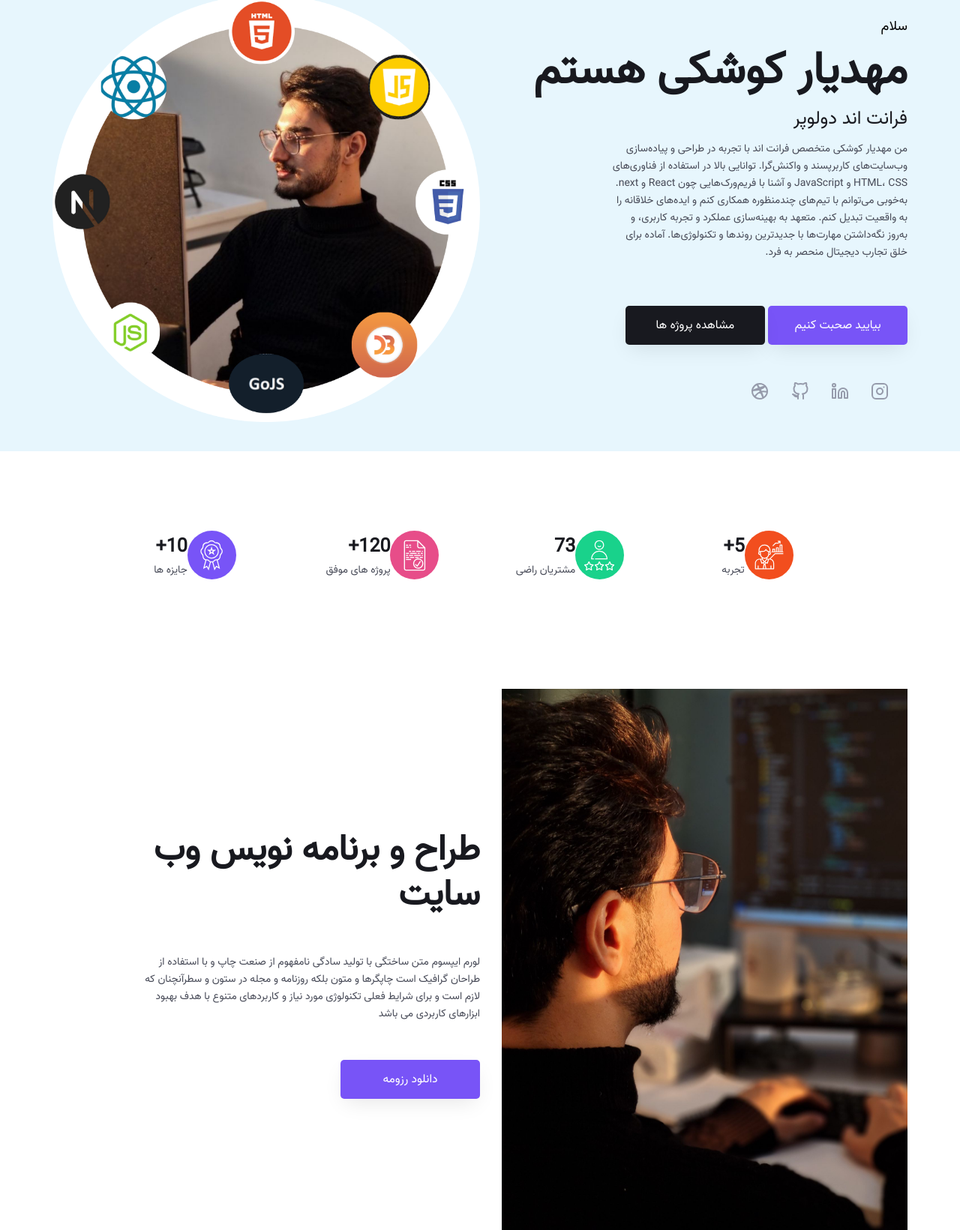
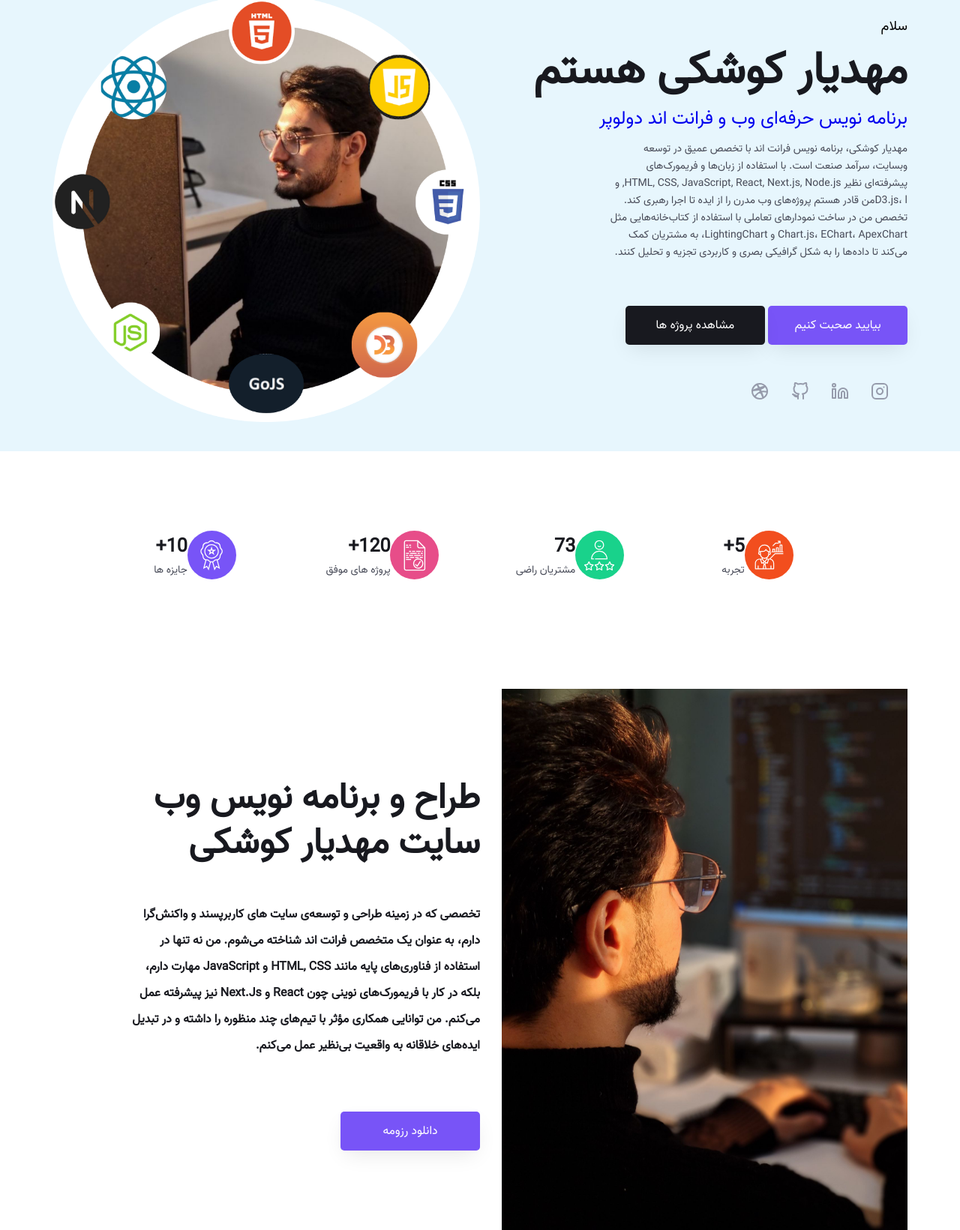
Before and after one commit to mahdiyar-koushki/mahdiyar-koushki.github.io, a plain HTML site: page index.html in a window 1280 px wide. Shown: the part 237-1878 px from the top of the page at 75% size. Drawn offline with nearby package versions, Linux system fonts and the light colour scheme.

Commit message:
update pragraph

```diff
--- a/index.html
+++ b/index.html
@@ -75,10 +75,16 @@
                         <h1 class="heading">مهدیار کوشکی هستم
 
                         </h1>
-                        <h4 class="heading2"> فرانت اند دولوپر
+                        <h4 class="heading2">
+                            <a href="#">
+
+                                  برنامه نویس حرفه‌ای وب و فرانت اند دولوپر
+                            </a>
                         </h4>
                         <p class="paragraph">
-                            من مهدیار کوشکی متخصص فرانت اند با تجربه در طراحی و پیاده‌سازی وب‌سایت‌های کاربرپسند و واکنش‌گرا. توانایی بالا در استفاده از فناوری‌های HTML، CSS و JavaScript و آشنا با فریم‌ورک‌هایی چون React و next. به‌خوبی می‌توانم با تیم‌های چندمنظوره همکاری کنم و ایده‌های خلاقانه را به واقعیت تبدیل کنم. متعهد به بهینه‌سازی عملکرد و تجربه کاربری، و به‌روز نگه‌داشتن مهارت‌ها با جدیدترین روندها و تکنولوژی‌ها. آماده برای خلق تجارب دیجیتال منحصر به فرد. </p>
+                            مهدیار کوشکی، برنامه نویس فرانت اند با تخصص عمیق در توسعه وبسایت، سرآمد صنعت است. با استفاده از زبان‌ها و فریمورک‌های پیشرفته‌ای نظیر HTML, CSS, JavaScript, React, Next.js, Node.js, و D3.js، lمن  قادر هستم پروژه‌های وب مدرن را از ایده تا اجرا رهبری کند. تخصص من در ساخت نمودارهای تعاملی با استفاده از کتاب‌خانه‌هایی مثل Chart.js، EChart، ApexChart و LightingChart، به مشتریان کمک می‌کند تا داده‌ها را به شکل گرافیکی بصری و کاربردی تجزیه و تحلیل کنند.
+
+                        </p>
                         <div class="btn-blk">
                             <a href="#contact" class="btn btn-blue">بیایید صحبت کنیم</a>
                             <a href="#portfolio" class="btn btn-black">مشاهده پروژه ها</a>
@@ -101,8 +107,14 @@
                         </div>
                     </div>
                     <div class="col-right">
-                        <img class="image-main" src="assets/images/مهدیار کوشکی.png" alt="مهدیار کوشکی ">
-                        <img class="image-darkmode" src="assets/images/مهدیار کوشکی.png"alt="مهدیار کوشکی ">
+                        <a >
+
+                            <img class="image-main" src="assets/images/مهدیار کوشکی.png" alt="مهدیار کوشکی ">
+                        </a>
+                        <a>
+
+                            <img class="image-darkmode" src="assets/images/مهدیار کوشکی.png"alt="مهدیار کوشکی ">
+                        </a>
                     </div>
                 </div>
             </div>
@@ -159,9 +171,12 @@
                         <img class="about-col-left-img" src="assets/images/madikoushki.jpg" alt="مهدیار کوشکی">
                     </div>
                     <div class="about-col-right">
-                        <h2 class="about-heading">طراح و برنامه نویس وب سایت </h2>
-                        <h3 class="about2"> </h3>
-                        <p class="about3">لورم ایپسوم متن ساختگی با تولید سادگی نامفهوم از صنعت چاپ و با استفاده از طراحان گرافیک است چاپگرها و متون بلکه روزنامه و مجله در ستون و سطرآنچنان که لازم است و برای شرایط فعلی تکنولوژی مورد نیاز و کاربردهای متنوع با هدف بهبود ابزارهای کاربردی می باشد </p>
+                        <h2 class="about-heading">
+                          <a >  طراح و برنامه نویس وب سایت  مهدیار کوشکی</a>
+                        </h2>
+                        <h3 class="about2">
+                            تخصصی که در زمینه‌ طراحی و توسعه‌ی سایت های کاربرپسند و واکنش‌گرا دارم، به عنوان یک متخصص فرانت اند شناخته می‌شوم. من نه تنها در استفاده از فناوری‌های پایه مانند HTML, CSS و JavaScript مهارت دارم، بلکه در کار با فریمورک‌های نوینی چون React و Next.js نیز پیشرفته عمل می‌کنم. من توانایی همکاری مؤثر با تیم‌های چند منظوره را داشته و در تبدیل ایده‌های خلاقانه به واقعیت بی‌نظیر عمل می‌کنم.
+                        </h3>
                         <div class="about-btn-blk">
                             <a href="#" class="btn btn-blue about-btn">دانلود رزومه</a>
                         </div>
@@ -286,7 +301,7 @@
                             <img src="assets/images/services/ui-design.svg" alt="ui design">
                         </div>
                         <h3>طراحی UI/UX</h3>
-                        <p>لورم ایپسوم متن ساختگی با تولید سادگی نامفهوم از صنعت چاپ و با استفاده از طراحان گرافیک است چاپگرها و متون بلکه روزنامه و مجله در ستون و سطرآنچنان که لازم است و برای شرایط فعلی تکنولوژی مورد نیاز </p>
+                        <!-- <p>لورم ایپسوم متن ساختگی با تولید سادگی نامفهوم از صنعت چاپ و با استفاده از طراحان گرافیک است چاپگرها و متون بلکه روزنامه و مجله در ستون و سطرآنچنان که لازم است و برای شرایط فعلی تکنولوژی مورد نیاز </p> -->
                     </div>
                     <!-- item -->
                     <div class="services-block">
@@ -294,7 +309,7 @@
                             <img src="assets/images/services/web-dev.svg" alt="web dev">
                         </div>
                         <h3>توسعه وب</h3>
-                        <p>لورم ایپسوم متن ساختگی با تولید سادگی نامفهوم از صنعت چاپ و با استفاده از طراحان گرافیک است چاپگرها و متون بلکه روزنامه و مجله در ستون و سطرآنچنان که لازم است و برای شرایط فعلی تکنولوژی مورد نیاز </p>
+                        <!-- <p>لورم ایپسوم متن ساختگی با تولید سادگی نامفهوم از صنعت چاپ و با استفاده از طراحان گرافیک است چاپگرها و متون بلکه روزنامه و مجله در ستون و سطرآنچنان که لازم است و برای شرایط فعلی تکنولوژی مورد نیاز </p> -->
                     </div>
                     <!-- item -->
                     <div class="services-block">
@@ -302,7 +317,7 @@
                             <img src="assets/images/services/illustration.svg" alt="illustration">
                         </div>
                         <h3>طراحی</h3>
-                        <p>لورم ایپسوم متن ساختگی با تولید سادگی نامفهوم از صنعت چاپ و با استفاده از طراحان گرافیک است چاپگرها و متون بلکه روزنامه و مجله در ستون و سطرآنچنان که لازم است و برای شرایط فعلی تکنولوژی مورد نیاز </p>
+                        <!-- <p>لورم ایپسوم متن ساختگی با تولید سادگی نامفهوم از صنعت چاپ و با استفاده از طراحان گرافیک است چاپگرها و متون بلکه روزنامه و مجله در ستون و سطرآنچنان که لازم است و برای شرایط فعلی تکنولوژی مورد نیاز </p> -->
                     </div>
                     <!-- item -->
                     <div class="services-block">
@@ -310,7 +325,7 @@
                             <img src="assets/images/services/seo.svg" alt="SEO ">
                         </div>
                         <h3>سئو </h3>
-                        <p>لورم ایپسوم متن ساختگی با تولید سادگی نامفهوم از صنعت چاپ و با استفاده از طراحان گرافیک است چاپگرها و متون بلکه روزنامه و مجله در ستون و سطرآنچنان که لازم است و برای شرایط فعلی تکنولوژی مورد نیاز </p>
+                        <!-- <p>لورم ایپسوم متن ساختگی با تولید سادگی نامفهوم از صنعت چاپ و با استفاده از طراحان گرافیک است چاپگرها و متون بلکه روزنامه و مجله در ستون و سطرآنچنان که لازم است و برای شرایط فعلی تکنولوژی مورد نیاز </p> -->
                     </div>
                     <!-- item -->
                     <div class="services-block">
@@ -318,7 +333,7 @@
                             <img src="assets/images/services/content-writing.svg" alt="Content writing ">
                         </div>
                         <h3>نوشتن محتوا </h3>
-                        <p>لورم ایپسوم متن ساختگی با تولید سادگی نامفهوم از صنعت چاپ و با استفاده از طراحان گرافیک است چاپگرها و متون بلکه روزنامه و مجله در ستون و سطرآنچنان که لازم است و برای شرایط فعلی تکنولوژی مورد نیاز </p>
+                        <!-- <p>لورم ایپسوم متن ساختگی با تولید سادگی نامفهوم از صنعت چاپ و با استفاده از طراحان گرافیک است چاپگرها و متون بلکه روزنامه و مجله در ستون و سطرآنچنان که لازم است و برای شرایط فعلی تکنولوژی مورد نیاز </p> -->
                     </div>
                     <!-- item -->
                     <div class="services-block">
@@ -326,7 +341,7 @@
                             <img src="assets/images/services/youtube.svg" alt="youtube ">
                         </div>
                         <h3>یوتیوبر </h3>
-                        <p>لورم ایپسوم متن ساختگی با تولید سادگی نامفهوم از صنعت چاپ و با استفاده از طراحان گرافیک است چاپگرها و متون بلکه روزنامه و مجله در ستون و سطرآنچنان که لازم است و برای شرایط فعلی تکنولوژی مورد نیاز </p>
+                        <!-- <p>لورم ایپسوم متن ساختگی با تولید سادگی نامفهوم از صنعت چاپ و با استفاده از طراحان گرافیک است چاپگرها و متون بلکه روزنامه و مجله در ستون و سطرآنچنان که لازم است و برای شرایط فعلی تکنولوژی مورد نیاز </p> -->
                     </div>
                 </div>
             </div>
@@ -337,7 +352,7 @@
                 <div class="cta-inner d-flex">
                     <div class="cta-content">
                         <h3>آیا پروژه ای در ذهن دارید؟</h3>
-                        <p>لورم ایپسوم متن ساختگی با تولید سادگی نامفهوم از صنعت چاپ و با استفاده از طراحان گرافیک است  </p>
+                        <!-- <p>لورم ایپسوم متن ساختگی با تولید سادگی نامفهوم از صنعت چاپ و با استفاده از طراحان گرافیک است  </p> -->
                     </div>
                     <a href="#contact" class="btn btn-default ">تماس با من</a>
                 </div>
@@ -441,7 +456,7 @@
                         <!-- item -->
                         <div class="testmonial-item">
                             <h3>نام پروژه</h3>
-                            <p>لورم ایپسوم متن ساختگی با تولید سادگی نامفهوم از صنعت چاپ و با استفاده از طراحان گرافیک است چاپگرها و متون بلکه روزنامه و مجله در ستون و سطرآنچنان که لازم است و برای شرایط فعلی تکنولوژی مورد نیاز و کاربردهای متنوع با هدف بهبود ابزارهای کاربردی می باشد </p>
+                            <!-- <p>لورم ایپسوم متن ساختگی با تولید سادگی نامفهوم از صنعت چاپ و با استفاده از طراحان گرافیک است چاپگرها و متون بلکه روزنامه و مجله در ستون و سطرآنچنان که لازم است و برای شرایط فعلی تکنولوژی مورد نیاز و کاربردهای متنوع با هدف بهبود ابزارهای کاربردی می باشد </p> -->
                             <div class="client-data d-flex">
                                 <img src="assets/images/client-1.png" alt="client thumb">
                                 <h4>نام مشتری
@@ -453,7 +468,7 @@
                         <!-- item -->
                         <div class="testmonial-item">
                             <h3>نام پروژه</h3>
-                            <p>لورم ایپسوم متن ساختگی با تولید سادگی نامفهوم از صنعت چاپ و با استفاده از طراحان گرافیک است چاپگرها و متون بلکه روزنامه و مجله در ستون و سطرآنچنان که لازم است و برای شرایط فعلی تکنولوژی مورد نیاز و کاربردهای متنوع با هدف بهبود ابزارهای کاربردی می باشد </p>
+                            <!-- <p>لورم ایپسوم متن ساختگی با تولید سادگی نامفهوم از صنعت چاپ و با استفاده از طراحان گرافیک است چاپگرها و متون بلکه روزنامه و مجله در ستون و سطرآنچنان که لازم است و برای شرایط فعلی تکنولوژی مورد نیاز و کاربردهای متنوع با هدف بهبود ابزارهای کاربردی می باشد </p> -->
                             <div class="client-data d-flex">
                                 <img src="assets/images/client-2.png" alt="client thumb">
                                 <h4>نام مشتری
@@ -465,7 +480,7 @@
                         <!-- item -->
                         <div class="testmonial-item">
                             <h3>نام پروژه</h3>
-                            <p>لورم ایپسوم متن ساختگی با تولید سادگی نامفهوم از صنعت چاپ و با استفاده از طراحان گرافیک است چاپگرها و متون بلکه روزنامه و مجله در ستون و سطرآنچنان که لازم است و برای شرایط فعلی تکنولوژی مورد نیاز و کاربردهای متنوع با هدف بهبود ابزارهای کاربردی می باشد </p>
+                            <!-- <p>لورم ایپسوم متن ساختگی با تولید سادگی نامفهوم از صنعت چاپ و با استفاده از طراحان گرافیک است چاپگرها و متون بلکه روزنامه و مجله در ستون و سطرآنچنان که لازم است و برای شرایط فعلی تکنولوژی مورد نیاز و کاربردهای متنوع با هدف بهبود ابزارهای کاربردی می باشد </p> -->
                             <div class="client-data d-flex">
                                 <img src="assets/images/client-1.png" alt="client thumb">
                                 <h4>نام مشتری
@@ -476,7 +491,7 @@
                         </div>
                         <div class="testmonial-item">
                             <h3>نام پروژه</h3>
-                            <p>لورم ایپسوم متن ساختگی با تولید سادگی نامفهوم از صنعت چاپ و با استفاده از طراحان گرافیک است چاپگرها و متون بلکه روزنامه و مجله در ستون و سطرآنچنان که لازم است و برای شرایط فعلی تکنولوژی مورد نیاز و کاربردهای متنوع با هدف بهبود ابزارهای کاربردی می باشد </p>
+                            <!-- <p>لورم ایپسوم متن ساختگی با تولید سادگی نامفهوم از صنعت چاپ و با استفاده از طراحان گرافیک است چاپگرها و متون بلکه روزنامه و مجله در ستون و سطرآنچنان که لازم است و برای شرایط فعلی تکنولوژی مورد نیاز و کاربردهای متنوع با هدف بهبود ابزارهای کاربردی می باشد </p> -->
                             <div class="client-data d-flex">
                                 <img src="assets/images/client-2.png" alt="client thumb">
                                 <h4>نام مشتری
@@ -488,7 +503,7 @@
                         <!-- item -->
                         <div class="testmonial-item">
                             <h3>نام پروژه</h3>
-                            <p>لورم ایپسوم متن ساختگی با تولید سادگی نامفهوم از صنعت چاپ و با استفاده از طراحان گرافیک است چاپگرها و متون بلکه روزنامه و مجله در ستون و سطرآنچنان که لازم است و برای شرایط فعلی تکنولوژی مورد نیاز و کاربردهای متنوع با هدف بهبود ابزارهای کاربردی می باشد </p>
+                            <!-- <p>لورم ایپسوم متن ساختگی با تولید سادگی نامفهوم از صنعت چاپ و با استفاده از طراحان گرافیک است چاپگرها و متون بلکه روزنامه و مجله در ستون و سطرآنچنان که لازم است و برای شرایط فعلی تکنولوژی مورد نیاز و کاربردهای متنوع با هدف بهبود ابزارهای کاربردی می باشد </p> -->
                             <div class="client-data d-flex">
                                 <img src="assets/images/client-1.png" alt="client thumb">
                                 <h4>نام مشتری
@@ -577,7 +592,7 @@
             </div>
             <div class="modal-content">
 
-                <h3>لورم ایپسوم متن ساختگی با تولید سادگی نامفهوم از صنعت چاپ</h3>
+                <!-- <h3>لورم ایپسوم متن ساختگی با تولید سادگی نامفهوم از صنعت چاپ</h3> -->
                 <p class="requirments">لورم ایپسوم متن ساختگی با تولید سادگی نامفهوم از صنعت چاپ و با استفاده از طراحان گرافیک است </p>
 
                 <ul>
```
Also changed, not shown: assets/css/owl.carousel.css.
